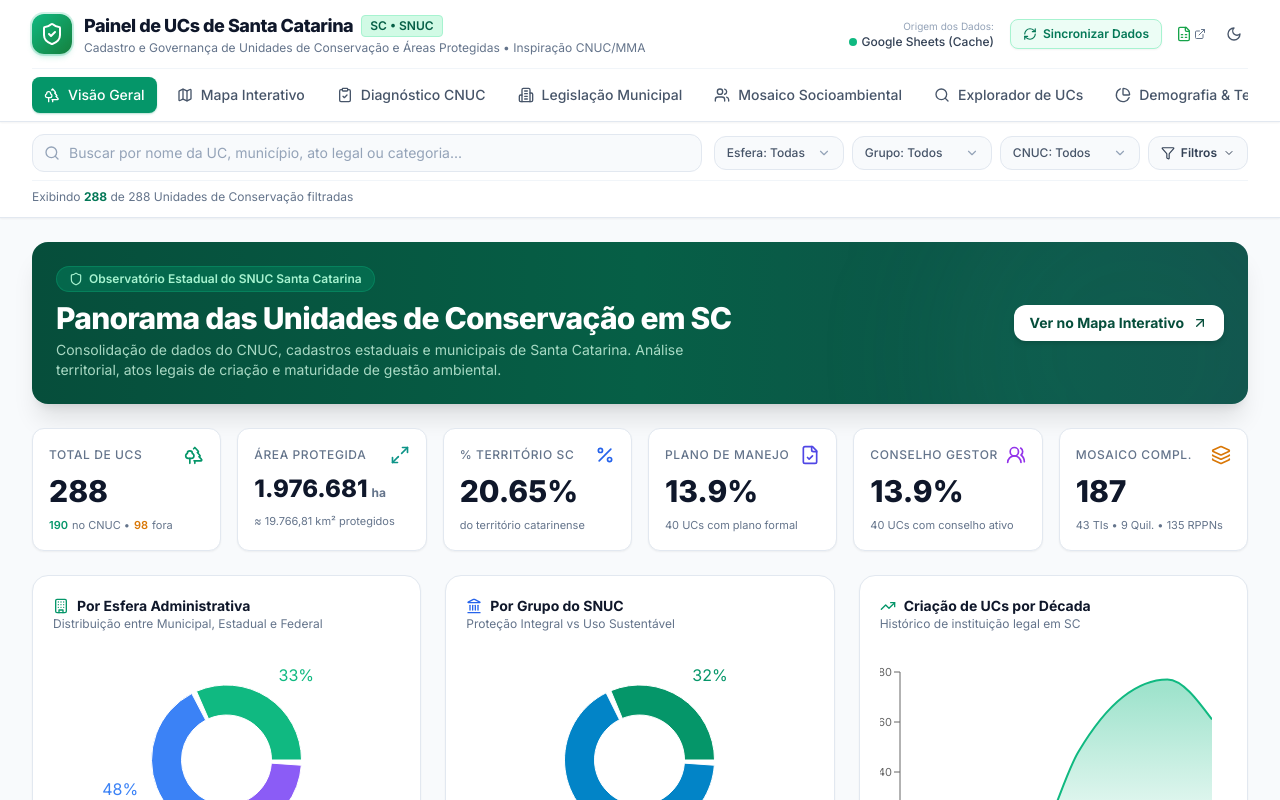
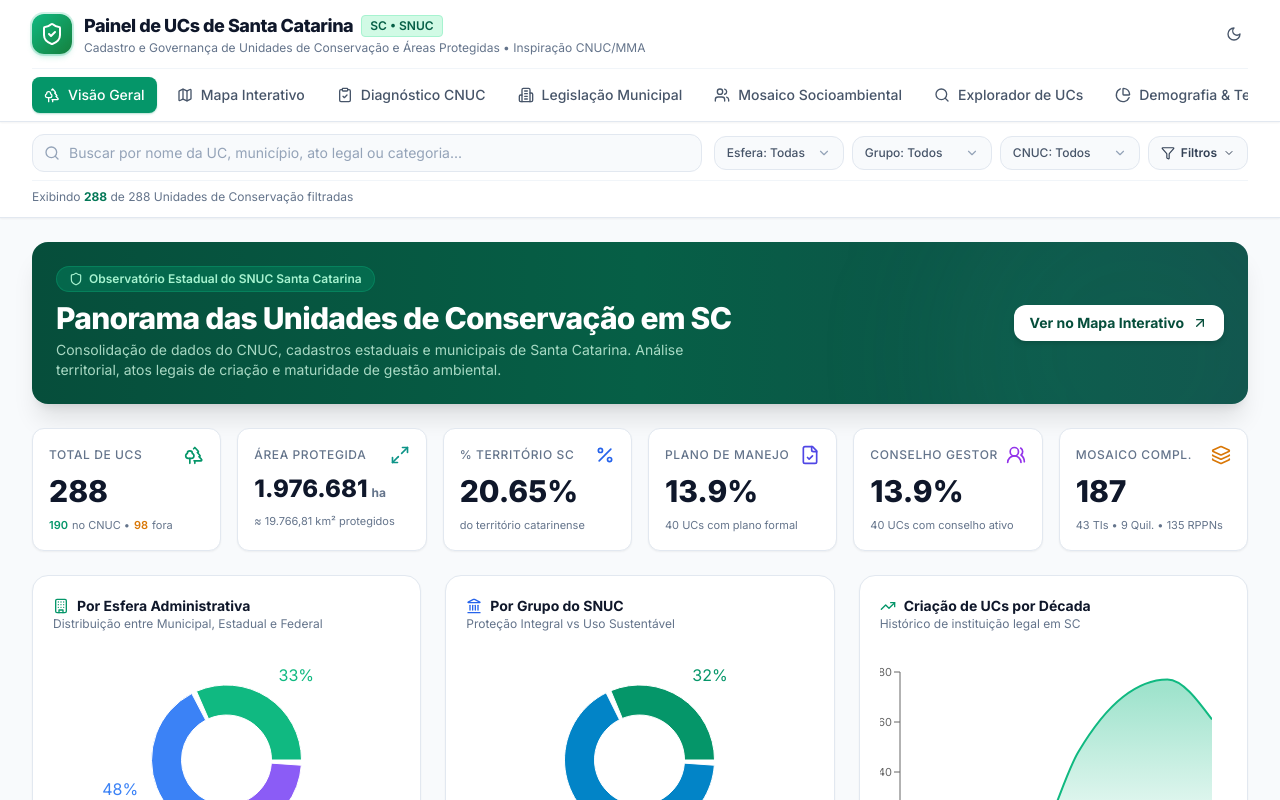
Before and after one commit to UCs-e-Preciso/painel-ucs-sc, a React (Vite) app: page / in a window 1280 px wide. Shown: the top 800 px of the page. Built offline with nearby package versions, Linux system fonts and the light colour scheme.

Commit message:
style(header): remove elementos de sincronização legados do topo

```diff
--- a/src/components/layout/Header.tsx
+++ b/src/components/layout/Header.tsx
@@ -1,7 +1,6 @@
 import React from 'react';
 import { useData } from '../../context/DataContext';
 import { ActiveTab } from '../../types';
-import { GOOGLE_SHEETS_URL } from '../../services/dataService';
 import {
   Trees,
   Map,
@@ -10,19 +9,13 @@ import {
   Users,
   Search,
   PieChart,
-  RefreshCw,
-  ExternalLink,
   Sun,
   Moon,
   ShieldCheck,
-  FileSpreadsheet,
 } from 'lucide-react';
 
 export const Header: React.FC = () => {
   const {
-    data,
-    syncing,
-    syncLive,
     activeTab,
     setActiveTab,
     darkMode,
@@ -64,42 +57,6 @@ export const Header: React.FC = () => {
           </div>
 
           <div className="flex items-center space-x-2">
-            {/* Sync Status Badge */}
-            <div className="hidden md:flex flex-col items-end text-xs mr-2">
-              <span className="text-slate-400 dark:text-slate-500 text-[10px]">Origem dos Dados:</span>
-              <span className="font-medium text-slate-700 dark:text-slate-300 flex items-center gap-1">
-                <span className="w-2 h-2 rounded-full bg-emerald-500 animate-pulse"></span>
-                {data?.source === 'online-sync'
-                  ? 'Google Sheets (Ao Vivo)'
-                  : data?.source === 'custom-upload'
-                  ? 'Planilha Customizada'
-                  : 'Google Sheets (Cache)'}
-              </span>
-            </div>
-
-            {/* Sync Live Button */}
-            <button
-              onClick={syncLive}
-              disabled={syncing}
-              title="Sincronizar com a planilha oficial do Google Sheets"
-              className="inline-flex items-center px-3 py-1.5 rounded-lg text-xs font-semibold bg-emerald-50 text-emerald-700 hover:bg-emerald-100 dark:bg-emerald-950/50 dark:text-emerald-300 dark:hover:bg-emerald-900/50 border border-emerald-200 dark:border-emerald-800 transition shadow-sm disabled:opacity-50"
-            >
-              <RefreshCw className={`w-3.5 h-3.5 mr-1.5 ${syncing ? 'animate-spin' : ''}`} />
-              {syncing ? 'Sincronizando...' : 'Sincronizar Dados'}
-            </button>
-
-            {/* Google Sheets Link */}
-            <a
-              href={GOOGLE_SHEETS_URL}
-              target="_blank"
-              rel="noopener noreferrer"
-              title="Abrir planilha original no Google Docs"
-              className="inline-flex items-center p-1.5 rounded-lg text-xs font-medium text-slate-500 hover:text-slate-800 hover:bg-slate-100 dark:text-slate-400 dark:hover:text-slate-200 dark:hover:bg-slate-800 transition"
-            >
-              <FileSpreadsheet className="w-4 h-4 text-green-600" />
-              <ExternalLink className="w-3 h-3 ml-0.5" />
-            </a>
-
             {/* Theme Toggle */}
             <button
               onClick={toggleDarkMode}
```
